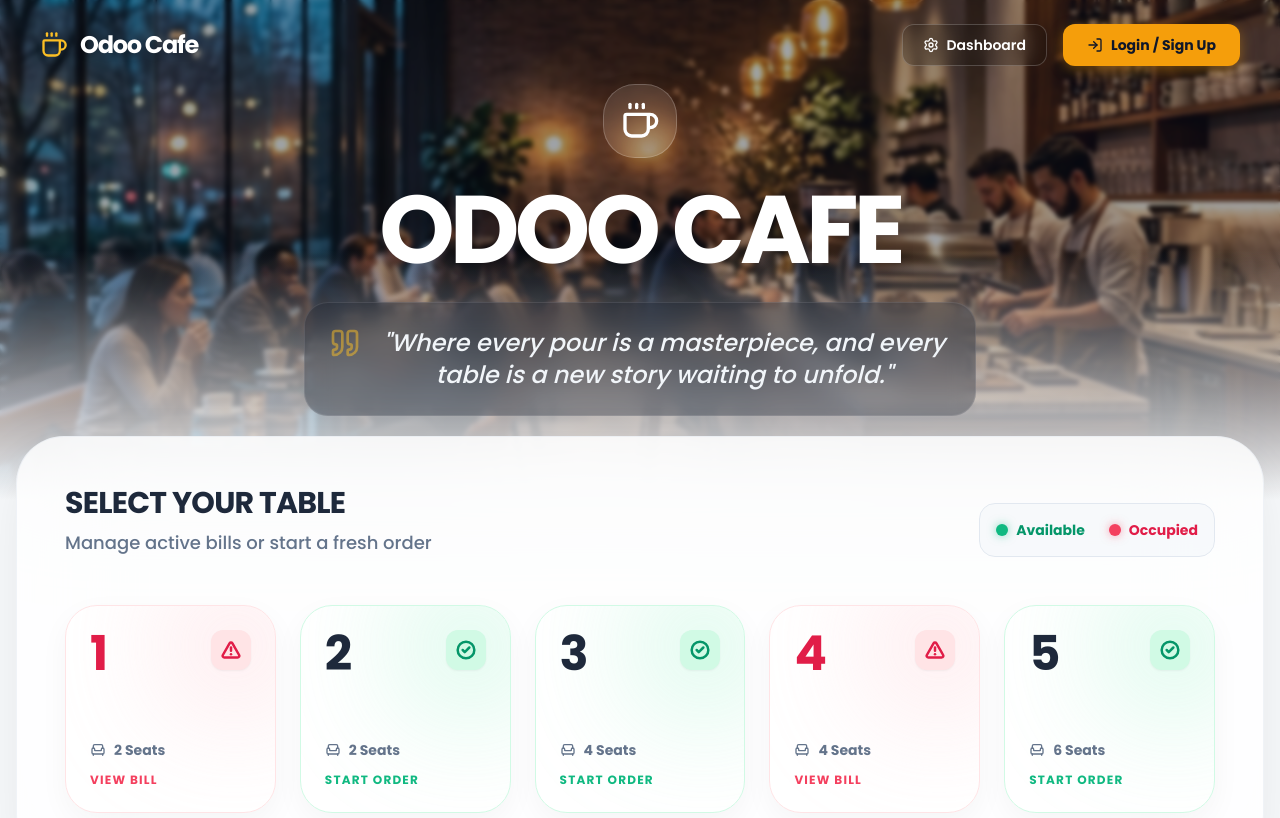
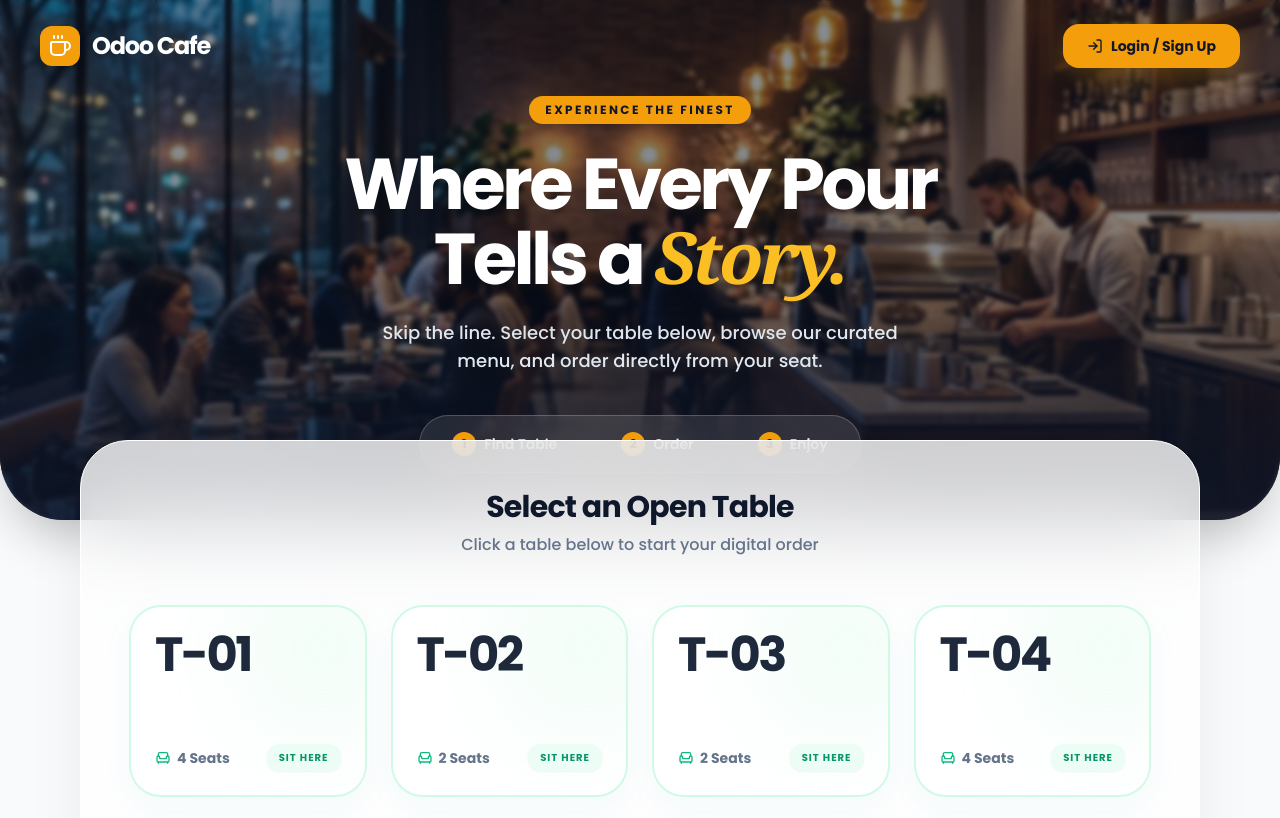
Before and after one commit to venkatsundar1804-ux/Odoo-Cafe, a React (Vite) app: page /floor in a window 1280 px wide. Shown: the top 818 px of the page. Built offline with nearby package versions, Linux system fonts and the light colour scheme; no server answers.

Commit message:
Redesign LandingPage, implement real-time table occupancy hiding, and add dynamic live tracking UI to CustomerDashboard

```diff
--- a/src/pages/LandingPage.jsx
+++ b/src/pages/LandingPage.jsx
@@ -1,14 +1,14 @@
 import { useEffect } from 'react';
 import { useNavigate } from 'react-router-dom';
-import { Armchair, CheckCircle2, AlertTriangle, Coffee, Quote, Settings, LogIn } from 'lucide-react';
+import { Armchair, Coffee, Quote, Settings, LogIn, User, MapPin } from 'lucide-react';
 import { useTableStore } from '../store/tableStore';
 import { useAuthStore } from '../store/authStore';
-import { motion } from 'framer-motion';
+import { motion, AnimatePresence } from 'framer-motion';
 
 export default function LandingPage() {
   const navigate = useNavigate();
-  const { tables, isLoading, fetchTables, setTableId } = useTableStore();
-  const { role } = useAuthStore();
+  const { tables, fetchTables, setTableId } = useTableStore();
+  const { role, user } = useAuthStore();
 
   useEffect(() => {
     fetchTables();
@@ -23,14 +23,17 @@ export default function LandingPage() {
     hidden: { opacity: 0 },
     show: {
       opacity: 1,
-      transition: { staggerChildren: 0.1, delayChildren: 0.3 }
+      transition: { staggerChildren: 0.1, delayChildren: 0.2 }
     }
   };
 
   const itemVariants = {
-    hidden: { opacity: 0, y: 20 },
-    show: { opacity: 1, y: 0, transition: { type: "spring", stiffness: 300, damping: 24 } }
+    hidden: { opacity: 0, scale: 0.9, y: 20 },
+    show: { opacity: 1, scale: 1, y: 0, transition: { type: "spring", stiffness: 300, damping: 24 } }
   };
+
+  // Only show available tables to customers
+  const availableTables = tables.filter(t => t.status === 'available');
 
   return (
     <motion.div
@@ -38,7 +41,7 @@ export default function LandingPage() {
       animate={{ opacity: 1, filter: 'blur(0px)' }}
       exit={{ opacity: 0, filter: 'blur(10px)' }}
       transition={{ duration: 0.6, ease: [0.22, 1, 0.36, 1] }}
-      className="min-h-screen w-full bg-slate-50 overflow-x-hidden font-sans relative"
+      className="min-h-screen w-full bg-[#f8fafc] overflow-x-hidden font-sans relative"
     >
 
       {/* Top Navigation */}
@@ -49,29 +52,36 @@ export default function LandingPage() {
         className="absolute top-0 left-0 w-full z-50 p-6 sm:px-10 flex justify-between items-center"
       >
         <div className="text-white font-black text-2xl tracking-tighter drop-shadow-md flex items-center gap-3">
-          <Coffee className="w-7 h-7 text-amber-400" />
+          <div className="bg-amber-500 p-2 rounded-xl shadow-lg">
+            <Coffee className="w-6 h-6 text-white" />
+          </div>
           <span className="hidden sm:inline">Odoo Cafe</span>
         </div>
-        <div className="flex gap-4">
+
+        <div className="flex gap-4 items-center">
+          {user ? (
+            <div className="flex items-center gap-4">
+              <div className="hidden sm:flex items-center gap-3 bg-white/20 backdrop-blur-md px-4 py-2 rounded-2xl border border-white/20 text-white">
+                <div className="w-8 h-8 rounded-full bg-amber-500 flex items-center justify-center shadow-inner">
+                  <User className="w-4 h-4 text-white" />
+                </div>
+                <div className="flex flex-col">
+                  <span className="text-[10px] uppercase font-black tracking-widest opacity-80">Welcome Back</span>
+                  <span className="text-sm font-bold">{user.name}</span>
+                </div>
+              </div>
               <button
-            onClick={() => {
-              if (!role) {
-                navigate('/login');
-              } else if (role === 'customer') {
-                navigate('/admin/customer');
-              } else {
-                navigate('/admin');
-              }
-            }}
-            className="flex items-center gap-2 bg-black/20 hover:bg-black/40 backdrop-blur-md text-white px-5 py-2.5 rounded-xl transition font-semibold text-sm border border-white/20 cursor-pointer"
+                onClick={() => navigate(role === 'customer' ? '/admin/customer' : '/admin')}
+                className="flex items-center gap-2 bg-white text-slate-900 hover:bg-slate-100 px-6 py-3 rounded-2xl transition font-black text-sm shadow-[0_10px_30px_rgba(0,0,0,0.15)] cursor-pointer"
               >
                 <Settings className="w-4 h-4" />
                 <span className="hidden sm:inline">Dashboard</span>
               </button>
-          {!role && (
+            </div>
+          ) : (
             <button
               onClick={() => navigate('/login')}
-              className="flex items-center gap-2 bg-amber-500 hover:bg-amber-400 text-slate-900 px-6 py-2.5 rounded-xl transition font-bold text-sm shadow-[0_4px_14px_rgba(245,158,11,0.4)] cursor-pointer"
+              className="flex items-center gap-2 bg-amber-500 hover:bg-amber-400 text-slate-900 px-6 py-3 rounded-2xl transition font-black text-sm shadow-[0_10px_30px_rgba(245,158,11,0.3)] cursor-pointer"
             >
               <LogIn className="w-4 h-4" />
               <span>Login / Sign Up</span>
@@ -81,124 +91,107 @@ export default function LandingPage() {
       </motion.nav>
 
       {/* Hero Section */}
-      <section className="relative w-full h-[60vh] min-h-[500px] flex items-center justify-center overflow-hidden">
-        {/* Banner Image Background */}
+      <section className="relative w-full h-[65vh] min-h-[500px] flex items-center justify-center overflow-hidden rounded-b-[4rem] shadow-2xl">
         <div className="absolute inset-0 z-0">
           <img
             src="/mockup_images/cafe_banner.png"
             alt="Cafe Interior"
             className="w-full h-full object-cover scale-105"
           />
-          {/* Overlay to ensure text readability */}
-          <div className="absolute inset-0 bg-slate-900/40 backdrop-blur-[2px]"></div>
-          <div className="absolute inset-0 bg-gradient-to-t from-slate-50 via-transparent to-transparent"></div>
+          <div className="absolute inset-0 bg-slate-900/50 backdrop-blur-[2px]"></div>
+          <div className="absolute inset-0 bg-gradient-to-t from-slate-900/80 via-transparent to-transparent"></div>
         </div>
 
         <motion.div
           initial={{ opacity: 0, y: 30 }}
           animate={{ opacity: 1, y: 0 }}
           transition={{ duration: 0.8, ease: "easeOut" }}
-          className="relative z-10 text-center px-4 max-w-4xl mx-auto flex flex-col items-center"
+          className="relative z-10 text-center px-4 max-w-4xl mx-auto flex flex-col items-center mt-12"
         >
-          <div className="bg-white/10 backdrop-blur-md p-4 rounded-[2rem] text-white mb-6 border border-white/20 shadow-2xl">
-            <Coffee className="w-10 h-10" />
-          </div>
+          <span className="bg-amber-500 text-slate-900 text-xs font-black uppercase tracking-[0.2em] px-4 py-1.5 rounded-full mb-6 shadow-lg">
+            Experience the finest
+          </span>
 
-          <h1 className="text-6xl md:text-8xl font-black text-white tracking-tighter uppercase drop-shadow-xl mb-6">
-            Odoo Cafe
+          <h1 className="text-5xl md:text-7xl font-black text-white tracking-tighter drop-shadow-2xl mb-6">
+            Where Every Pour <br/> Tells a <span className="text-amber-400 italic font-serif">Story.</span>
           </h1>
 
-          <div className="flex items-start gap-4 text-white/90 bg-slate-900/30 backdrop-blur-md p-6 rounded-3xl border border-white/10 max-w-2xl">
-            <Quote className="w-8 h-8 text-amber-400 shrink-0 opacity-50" />
-            <p className="text-xl md:text-2xl font-medium italic leading-relaxed text-slate-100">
-              "Where every pour is a masterpiece, and every table is a new story waiting to unfold."
+          <p className="text-lg text-slate-200 font-medium max-w-xl mx-auto mb-10">
+            Skip the line. Select your table below, browse our curated menu, and order directly from your seat.
           </p>
+
+          <div className="flex items-center gap-4 text-white/90 bg-white/10 backdrop-blur-xl px-8 py-4 rounded-[2rem] border border-white/20 shadow-2xl">
+            <div className="flex items-center gap-2"><div className="w-6 h-6 rounded-full bg-amber-500 text-slate-900 flex items-center justify-center font-bold text-xs">1</div><span className="font-semibold text-sm">Find Table</span></div>
+            <div className="w-8 border-t border-white/30 border-dashed"></div>
+            <div className="flex items-center gap-2"><div className="w-6 h-6 rounded-full bg-amber-500 text-slate-900 flex items-center justify-center font-bold text-xs">2</div><span className="font-semibold text-sm">Order</span></div>
+            <div className="w-8 border-t border-white/30 border-dashed"></div>
+            <div className="flex items-center gap-2"><div className="w-6 h-6 rounded-full bg-amber-500 text-slate-900 flex items-center justify-center font-bold text-xs">3</div><span className="font-semibold text-sm">Enjoy</span></div>
           </div>
         </motion.div>
       </section>
 
       {/* Table Selection Section */}
-      <section className="relative z-20 -mt-16 max-w-7xl mx-auto px-4 pb-24">
-        <div className="bg-white/80 backdrop-blur-3xl rounded-[3rem] shadow-[0_20px_60px_rgba(0,0,0,0.08)] border border-slate-200/50 p-8 md:p-12">
+      <section className="relative z-20 -mt-20 max-w-6xl mx-auto px-4 pb-24">
+        <div className="bg-white/80 backdrop-blur-[40px] rounded-[3rem] shadow-[0_20px_60px_rgba(0,0,0,0.06)] border border-white p-8 md:p-12">
 
-          <div className="flex flex-col md:flex-row md:items-end justify-between mb-12 gap-6">
-            <div>
-              <h2 className="text-3xl font-black text-slate-800 tracking-tight uppercase">Select Your Table</h2>
-              <p className="text-slate-500 font-medium mt-2 text-lg">Manage active bills or start a fresh order</p>
+          <div className="text-center mb-12">
+            <h2 className="text-3xl font-black text-slate-900 tracking-tight">Select an Open Table</h2>
+            <p className="text-slate-500 font-medium mt-2 text-base">Click a table below to start your digital order</p>
           </div>
 
-            <div className="flex items-center gap-6 text-sm font-bold bg-slate-100/50 p-4 rounded-2xl border border-slate-200">
-              <span className="flex items-center gap-2 text-emerald-600">
-                <span className="w-3 h-3 rounded-full bg-emerald-500 shadow-[0_0_10px_rgba(16,185,129,0.5)]"></span> Available
-              </span>
-              <span className="flex items-center gap-2 text-rose-600">
-                <span className="w-3 h-3 rounded-full bg-rose-500 shadow-[0_0_10px_rgba(244,63,94,0.5)]"></span> Occupied
-              </span>
-            </div>
-          </div>
-
-          {isLoading ? (
-            <div className="flex py-20 items-center justify-center">
-              <div className="w-12 h-12 border-4 border-amber-500 border-t-transparent rounded-full animate-spin"></div>
-            </div>
-          ) : (
           <motion.div
             variants={containerVariants}
             initial="hidden"
             animate="show"
-              className="grid grid-cols-2 sm:grid-cols-3 md:grid-cols-4 lg:grid-cols-5 gap-6"
+            className="grid grid-cols-2 sm:grid-cols-3 md:grid-cols-4 lg:grid-cols-4 gap-6"
           >
-              {tables.map((table) => {
-                const active = table.has_active_order;
-                return (
+            <AnimatePresence>
+              {availableTables.map((table) => (
                 <motion.div
                   key={table.id}
                   variants={itemVariants}
+                  exit={{ opacity: 0, scale: 0.8 }}
+                  layout
                   whileHover={{ scale: 1.05, y: -5 }}
                   whileTap={{ scale: 0.95 }}
                   onClick={() => handleTableSelect(table)}
-                    className={`relative overflow-hidden rounded-[2rem] p-6 border cursor-pointer transition-colors duration-300 flex flex-col justify-between h-52 group bg-white shadow-[0_10px_30px_rgba(0,0,0,0.04)] hover:shadow-[0_20px_40px_rgba(0,0,0,0.1)] ${
-                      active
-                        ? 'border-rose-100 hover:border-rose-300'
-                        : 'border-emerald-100 hover:border-emerald-300'
-                    }`}
+                  className="relative overflow-hidden rounded-[2rem] p-6 border-2 border-emerald-100 hover:border-emerald-300 cursor-pointer transition-all duration-300 flex flex-col justify-between h-48 group bg-white shadow-[0_10px_30px_rgba(16,185,129,0.05)] hover:shadow-[0_20px_40px_rgba(16,185,129,0.15)]"
                 >
                   {/* Decorative glowing overlay */}
-                    <div
-                      className={`absolute -right-6 -top-6 w-32 h-32 rounded-full blur-3xl transition-opacity duration-300 opacity-60 ${
-                        active ? 'bg-rose-200' : 'bg-emerald-200'
-                      }`}
-                    ></div>
+                  <div className="absolute -right-6 -top-6 w-32 h-32 rounded-full blur-3xl transition-opacity duration-300 opacity-60 bg-emerald-100 group-hover:bg-emerald-200"></div>
 
                   <div className="flex justify-between items-start relative z-10">
-                      <span className={`text-5xl font-black tracking-tighter ${active ? 'text-rose-600' : 'text-slate-800'}`}>
+                    <span className="text-5xl font-black tracking-tighter text-slate-800 group-hover:text-emerald-700 transition-colors">
                       {table.number}
                     </span>
-                      {active ? (
-                        <span className="bg-rose-100 text-rose-600 p-2.5 rounded-xl shadow-sm">
-                          <AlertTriangle size={20} strokeWidth={3} />
-                        </span>
-                      ) : (
-                        <span className="bg-emerald-100 text-emerald-600 p-2.5 rounded-xl shadow-sm">
-                          <CheckCircle2 size={20} strokeWidth={3} />
-                        </span>
-                      )}
                   </div>
 
                   <div className="mt-auto relative z-10">
-                      <div className="flex items-center gap-2 text-slate-500 text-sm font-bold mb-3">
-                        <Armchair size={16} />
+                    <div className="flex items-center justify-between">
+                      <div className="flex items-center gap-1.5 text-slate-500 text-sm font-bold">
+                        <Armchair size={16} className="text-emerald-500" />
                         <span>{table.seats} Seats</span>
                       </div>
-                      <div className={`text-xs uppercase font-black tracking-widest ${active ? 'text-rose-500' : 'text-emerald-500'}`}>
-                        {active ? 'View Bill' : 'Start Order'}
+                      <div className="bg-emerald-50 text-emerald-600 px-3 py-1.5 rounded-xl font-black text-[10px] uppercase tracking-widest shadow-sm">
+                        Sit Here
+                      </div>
                     </div>
                   </div>
                 </motion.div>
-                );
-              })}
+              ))}
+            </AnimatePresence>
+
+            {availableTables.length === 0 && (
+              <div className="col-span-full py-20 text-center flex flex-col items-center">
+                <div className="bg-rose-50 text-rose-500 p-4 rounded-full mb-4">
+                  <MapPin className="w-8 h-8" />
+                </div>
+                <h3 className="text-xl font-black text-slate-800">We're fully booked!</h3>
+                <p className="text-slate-500 mt-2">All tables are currently occupied. Please check back shortly.</p>
+              </div>
+            )}
           </motion.div>
-          )}
+
         </div>
       </section>
     </motion.div>
--- a/src/store/authStore.js
+++ b/src/store/authStore.js
@@ -2,6 +2,12 @@ import { create } from 'zustand';
 
 export const useAuthStore = create((set) => ({
   role: null, // 'customer' | 'employee' | null
-  login: (role) => set({ role }),
-  logout: () => set({ role: null })
+  user: null, // { name: string }
+  login: (role) => {
+    let user = null;
+    if (role === 'customer') user = { name: 'Alex Johnson' };
+    if (role === 'employee') user = { name: 'Sarah (Barista)' };
+    set({ role, user });
+  },
+  logout: () => set({ role: null, user: null })
 }));
--- a/src/store/tableStore.js
+++ b/src/store/tableStore.js
@@ -1,31 +1,48 @@
 import { create } from 'zustand';
-import api from '../api';
 
-export const useTableStore = create((set) => ({
-  currentTableId: null,
-  tables: [],
-  isLoading: false,
+const tableChannel = new BroadcastChannel('odoo-cafe-table-sync');
 
-  setTableId: (tableId) => set({ currentTableId: tableId }),
+// Initial mock tables
+const initialTables = Array.from({ length: 12 }, (_, i) => ({
+  id: i + 1,
+  number: `T-${String(i + 1).padStart(2, '0')}`,
+  seats: i % 3 === 0 ? 4 : 2,
+  status: 'available', // 'available' or 'occupied'
+}));
 
-  fetchTables: async () => {
-    set({ isLoading: true });
-    try {
-      const response = await api.get('/tables/');
-      set({ tables: response.data, isLoading: false });
-    } catch (error) {
-      console.warn("Failed to fetch tables from backend, using fallback data", error);
-      // Fallback data matching the tables seeded in seed.py
-      set({
-        tables: [
-          { id: 1, number: 1, seats: 2, has_active_order: true },
-          { id: 2, number: 2, seats: 2, has_active_order: false },
-          { id: 3, number: 3, seats: 4, has_active_order: false },
-          { id: 4, number: 4, seats: 4, has_active_order: true },
-          { id: 5, number: 5, seats: 6, has_active_order: false },
-        ],
-        isLoading: false
-      });
+export const useTableStore = create((set, get) => {
+  tableChannel.onmessage = (event) => {
+    if (event.data && event.data.type === 'SYNC_TABLES') {
+      set({ tables: event.data.tables });
     }
-  },
-}));
+  };
+
+  const syncTables = (newTables) => {
+    tableChannel.postMessage({ type: 'SYNC_TABLES', tables: newTables });
+  };
+
+  return {
+    tables: initialTables,
+    currentTableId: null,
+    isLoading: false,
+
+    fetchTables: async () => {
+      // In this demo, we rely entirely on the real-time synced state instead of fetching from the backend
+      // to easily support multi-tab demoing.
+    },
+
+    setTableId: (id) => set((state) => {
+      // Mark the selected table as occupied so it hides from other customers
+      const newTables = state.tables.map(t => t.id === id ? { ...t, status: 'occupied' } : t);
+      syncTables(newTables);
+      return { currentTableId: id, tables: newTables };
+    }),
+
+    freeTable: (id) => set((state) => {
+      // Mark as available again (e.g., after checkout)
+      const newTables = state.tables.map(t => t.id === id ? { ...t, status: 'available' } : t);
+      syncTables(newTables);
+      return { tables: newTables };
+    })
+  };
+});
```
Also changed, not shown: src/pages/admin/CustomerDashboard.jsx (+23 -5 lines). Lines whose indentation alone changed are shown as unchanged.
